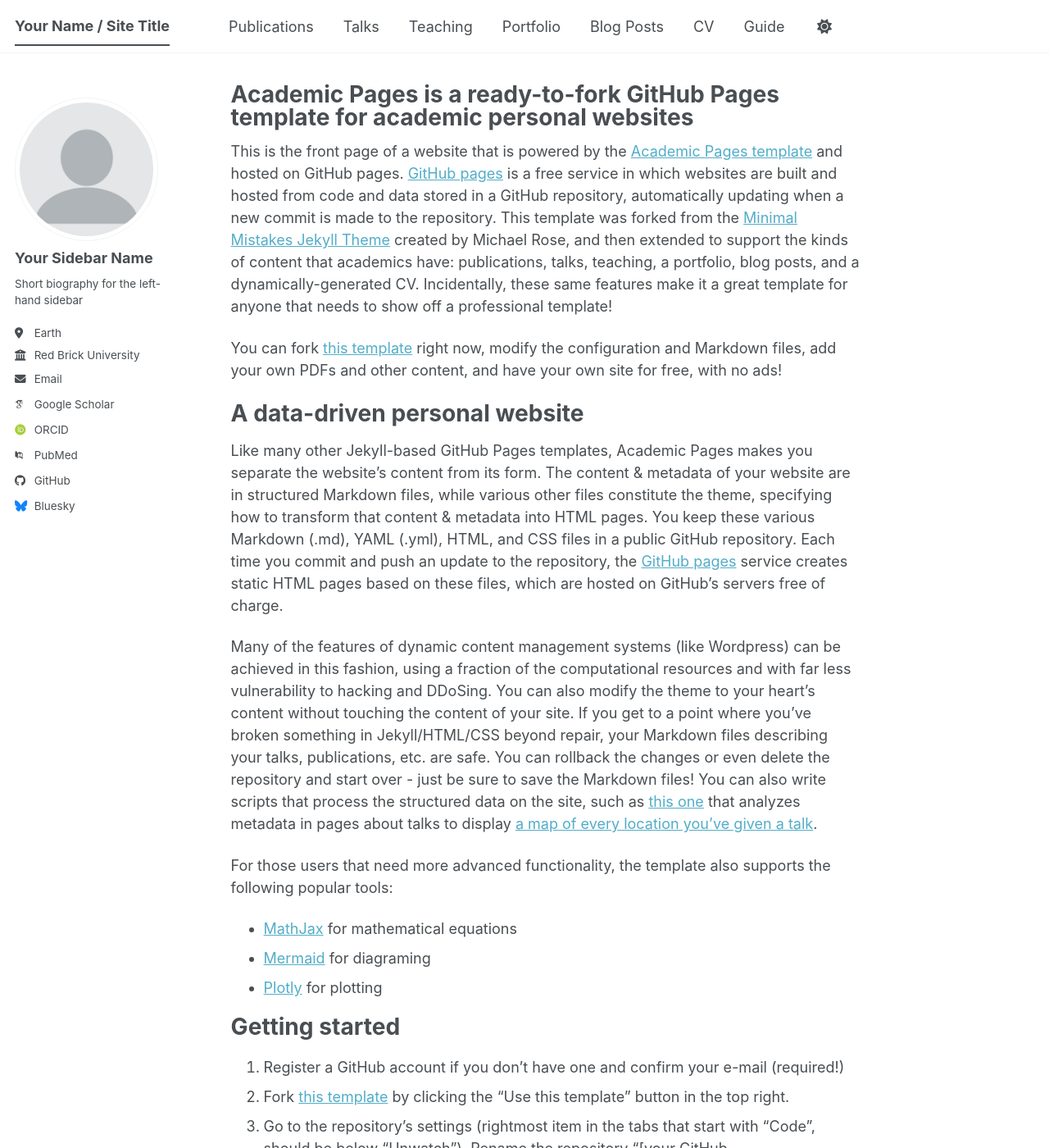
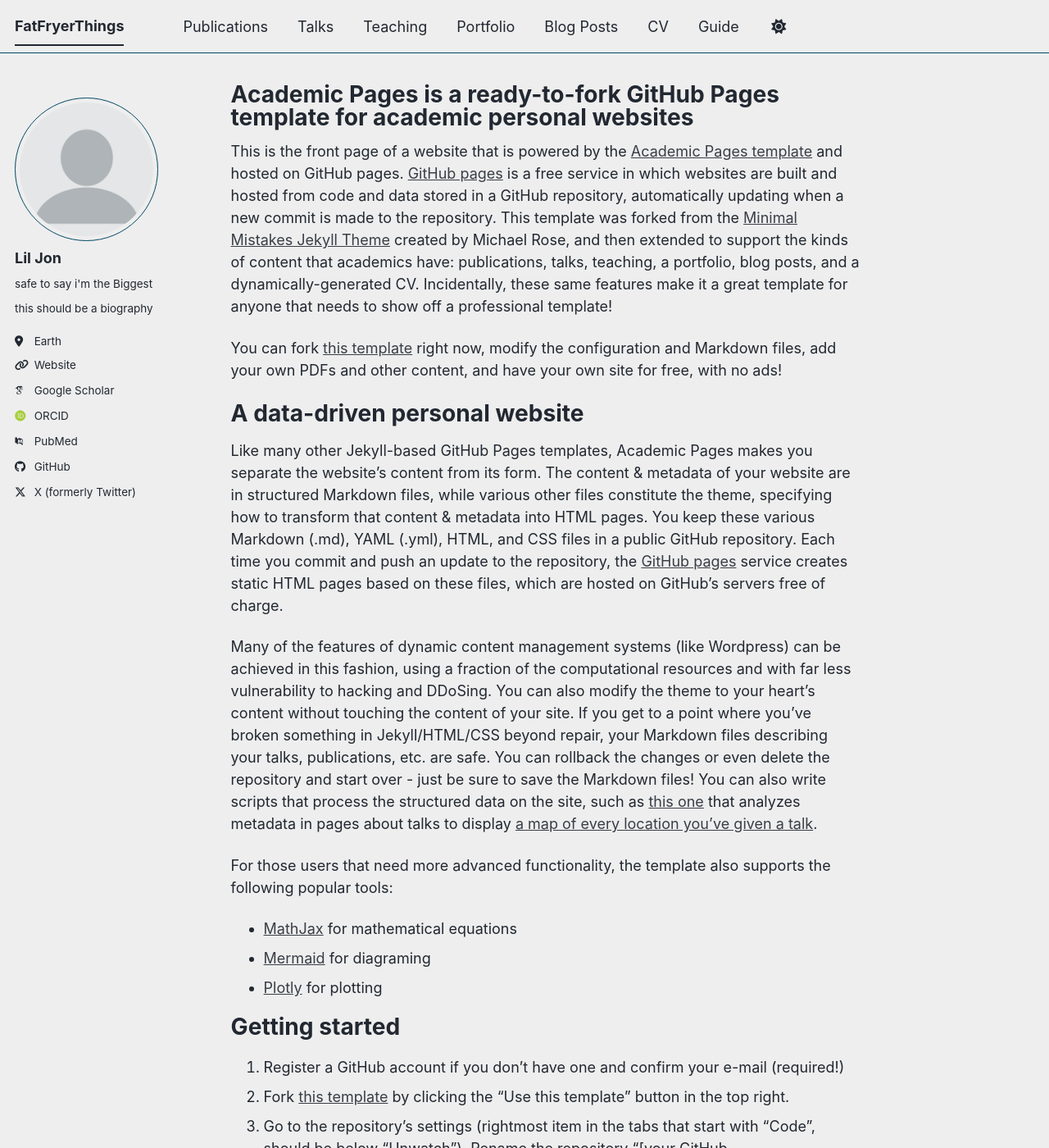
Before and after one commit to fatfryer/fatfryer.github.io, a Jekyll site: the page built from _pages/about.md, in a window 1280 px wide and 1400 px high. Shown: the whole window at 82% size. Built offline with Jekyll 4.4.1, drawn with Linux system fonts in a browser that asks for light colours; some web fonts are replaced; a script bundle is joined from its source files by our own code; library files that are not in the unit come from our copies; some of the changed text lies outside the part shown.

Commit message:
Modify site theme and update personal information
Updated site configuration with new theme and personal details.

```diff
--- a/_config.yml
+++ b/_config.yml
@@ -8,15 +8,15 @@
 
 # Basic Site Settings
 locale                   : "en-US"
-site_theme               : "default" # The available themes options are "default", "air", "sunrise", "mint", "dirt" and "contrast"
-title                    : "Your Name / Site Title"
+site_theme               : "air" # The available themes options are "default", "air", "sunrise", "mint", "dirt" and "contrast"
+title                    : "FatFryerThings"
 title_separator          : "-"
-name                     : &name "Your Name"
-description              : &description "Your Name's academic portfolio"   # Update this with a general description of your site, this is the default if not overridden by a page
-url                      : https://academicpages.github.io # The base hostname & protocol for your site e.g. "https://[your GitHub username].github.io",
+name                     : &name "FatFryer"
+description              : &description "TODO later"   # Update this with a general description of your site, this is the default if not overridden by a page
+url                      : https://fatfryer.github.io # The base hostname & protocol for your site e.g. "https://[your GitHub username].github.io",
                                                            # or if you already have some other page hosted on Github then use "https://[your GitHub username].github.io/[Your Repo Name]"
 baseurl                  : "" # the subpath of your site, e.g. "/blog"
-repository               : "academicpages/academicpages.github.io"
+repository               : "fatfryer/fatfryer.github.io"
 
 # Site Author - The following control what appear as part of the author content on the side bar.
 #               If a field is blank the icon and link will not appear, otherwise it will be shown.
@@ -24,13 +24,13 @@ repository               : "academicpages/academicpages.github.io"
 author:
   # Biographic information
   avatar           : "profile.png"
-  name             : "Your Sidebar Name"
-  pronouns         : # example: "she/her"
-  bio              : "Short biography for the left-hand sidebar"
+  name             : "Lil Jon"
+  pronouns         : "safe to say i'm the Biggest"# example: "she/her"
+  bio              : "this should be a biography"
   location         : "Earth"
-  employer         : "Red Brick University"
-  uri              : # URL
-  email            : "none@example.org"
+  employer         :
+  uri              : "learningvolleyball.com"# URL
+  email            :
 
   # Academic websites
   academia         : # URL
@@ -57,7 +57,7 @@ author:
 
   # Social media
   artstation       : # Username
-  bluesky          : "bsky.app" # Replace this with you Bluesky username
+  bluesky          : # Replace this with you Bluesky username
   facebook         : # Username
   flickr           : # Username
   foursquare       : # Username
@@ -74,7 +74,7 @@ author:
   steam            : # Username
   telegram         : # URL
   tumblr           : # Username
-  twitter          : # Username for X / Twitter
+  twitter          : "fatfryer" # Username for X / Twitter
   vine             : # Username
   weibo            : # Username
   wikipedia        : # Username
@@ -93,7 +93,7 @@ publication_category:
 
 # Site Settings
 teaser                   :  # filename of teaser fallback teaser image placed in /images/ for social media previews
-breadcrumbs              : false # true, false (default)
+breadcrumbs              : true # true, false (default)
 words_per_minute         : 160
 future                   : true
 read_more                : "disabled" # if enabled, adds "Read more" links to excerpts
```
